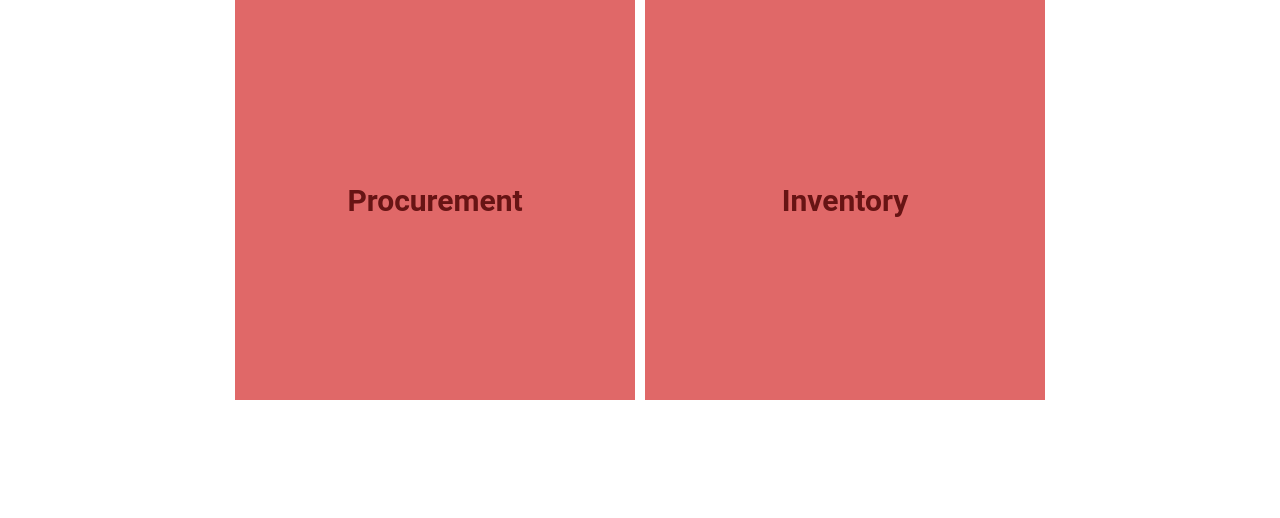
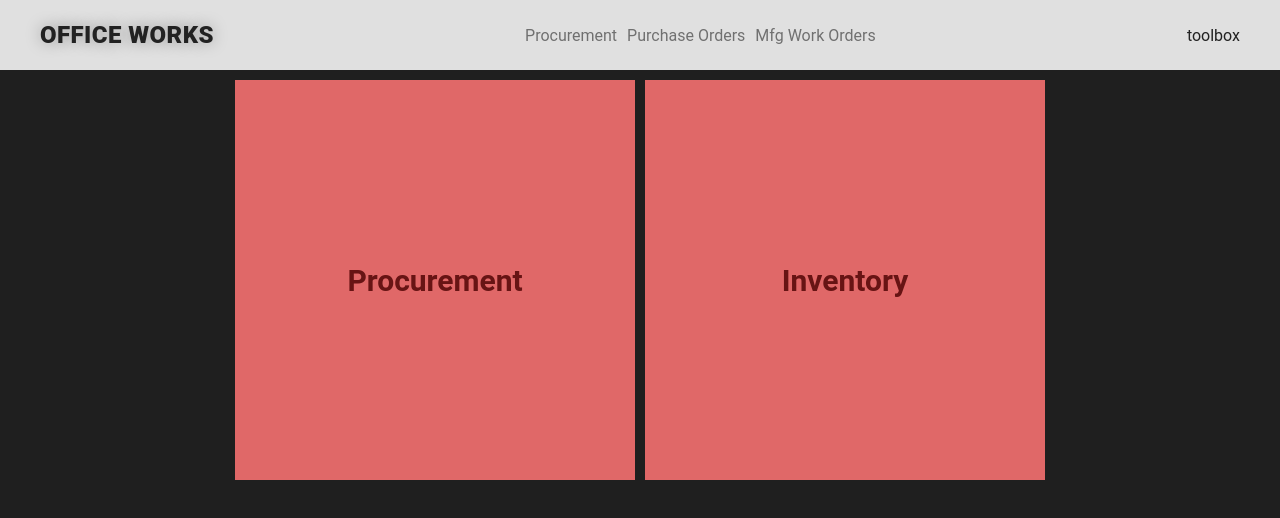
Before and after one commit to mshahzebraza/officeworks, a Next.js app: page / in a window 1280 px wide. Shown: the top 518 px of the page. Built offline with nearby package versions, Linux system fonts and the light colour scheme.

Commit message:
layout phase 1

```diff
--- /dev/null
+++ b/components/Layout/Header/Header.js
@@ -0,0 +1,43 @@
+import React from 'react'
+import styles from './Header.module.scss'
+import Link from 'next/link'
+
+
+
+
+export default function Header() {
+  return (
+    <header className={styles.header}>
+      {/* Logo */}
+      <div className={styles.brand}>
+        <Link href={'/'}>
+          <a>Office Works</a>
+        </Link>
+      </div>
+      {/* Nav */}
+      <nav className={styles.nav}>
+        {/* Nav */}
+        <ul className={styles.navList}>
+          <NavItem text={'Procurement'} path={`/procurement`}></NavItem>
+          <NavItem text={'Purchase Orders'} path={`/procurement/po`}></NavItem>
+          <NavItem text={'Mfg Work Orders'} path={`/procurement/mwo`}></NavItem>
+
+          {/* <NavItem text={'Inventory'} path={`/inventory`}></NavItem> */}
+          {/* <NavItem text={'Projects'} path={`/projects`}></NavItem> */}
+        </ul>
+      </nav>
+      {/* toolbox */}
+      <div className={styles.toolbox}>
+        toolbox
+      </div>
+    </header>
+  )
+}
+
+function NavItem({ text, path }) {
+  return (<li className={styles.navItem}>
+    <Link href={path}>
+      <a className={styles.navLink}>{text}</a>
+    </Link>
+  </li>);
+}
--- /dev/null
+++ b/components/Layout/Header/Header.module.scss
@@ -0,0 +1,34 @@
+.header {
+	height: 7rem;
+	display: flex;
+	align-items: center;
+	justify-content: space-between;
+	padding: 0 calc((100vw - 120rem) / 2);
+
+	background: rgb(224, 224, 224);
+	color: #000;
+	& > * {
+		color: #222;
+	}
+}
+
+.brand {
+	font-size: 2.4rem;
+	letter-spacing: 0.018em;
+	font-weight: 800;
+	text-transform: uppercase;
+
+	text-shadow: 0 0 15px rgba($color: #111, $alpha: 0.35);
+}
+.nav {
+	&List {
+		display: flex;
+		gap: 1rem;
+	}
+	&Item {
+	}
+	&Link {
+	}
+}
+.toolbox {
+}
--- /dev/null
+++ b/components/Layout/Layout.js
@@ -0,0 +1,18 @@
+import React from 'react'
+import { concatStrings } from '../../helpers/reusable'
+import Header from './Header/Header'
+import styles from './Layout.module.scss'
+
+export default function Layout({ children, pageClasses = [] }) {
+
+
+  return (
+    <div className={styles.layoutContainer} >
+      <Header />
+      {/* <nav>Nav</nav> */}
+      <main className={concatStrings([styles.main, ...pageClasses])}>
+        {children}
+      </main>
+    </div>
+  )
+}
--- /dev/null
+++ b/components/Layout/Layout.module.scss
@@ -0,0 +1,11 @@
+.layoutContainer {
+	display: flex;
+	flex-direction: column;
+	gap: 1rem;
+	background: #1f1f1f;
+	min-height: 100vh;
+}
+.main {
+	flex: 1;
+	// background: #ccc;
+}
--- a/pages/index.js
+++ b/pages/index.js
@@ -3,11 +3,14 @@ import Form from '../components/Form/Form';
 import Link from 'next/link'
 import { useDispatch } from 'react-redux'
 import { poActions } from '../store/po/po-slice'
+import Layout from '../components/Layout/Layout';
 // import Image from 'next/image';
 // import styles from '../styles/Home.module.css'
+
+
 export default function Home() {
   return (
-    <div >
+    <>
       <Head>
         <title>Office Works</title>
         <meta name="description" content="created for record keeping of inventory and tracking product history" />
@@ -15,21 +18,12 @@ export default function Home() {
         <link rel="icon" href="/favicon.ico" />
       </Head>
 
-      <main className='tempContainer' >
+      <Layout pageClasses={['tempContainer']}>
 
         <Link href='/procurement' ><a className='tempBox' >Procurement</a></Link>
         <Link href='/inventory' ><a className='tempBox' >Inventory</a></Link>
-        {/*
-        <Form
-          submitter={(formData) => { console.log(formData); }}
-          fields={[
-            'Type', 'Remarks'
-          ]}
-          subLevels={['specifications']}
-        /> */}
 
-      </main>
-
-    </div>
+      </Layout>
+    </>
   )
 }
--- a/pages/procurement/po/index.js
+++ b/pages/procurement/po/index.js
@@ -8,6 +8,7 @@ import styles from '../../../styles/po.module.scss'
 // Components
 import AddPO_Modal from '../../../components/PO/AddPO_Modal'
 import POentryBar from '../../../components/PO/POentryBar'
+import Layout from '../../../components/Layout/Layout';
 
 
 
@@ -17,8 +18,7 @@ export default function PO(pProps) {
   const poList = useSelector((state) => state.po);
 
   return (
-    <main>
-
+    <Layout>
       <section className={styles.poData} >
         {
           poList.map((poData, idx) => {
@@ -37,6 +37,6 @@ export default function PO(pProps) {
           <AddPO_Modal closer={() => setShowModal(false)} />}
 
       </section>
-    </main>
+    </Layout>
   )
 }
```
Also changed, not shown: pages/procurement/index.js (+7 -2 lines), pages/procurement/mwo/index.js (+4 -5 lines), pages/procurement/po/[refId]/index.js (+6 -3 lines), 1 other file (tests, documents, lock files or other folders).
